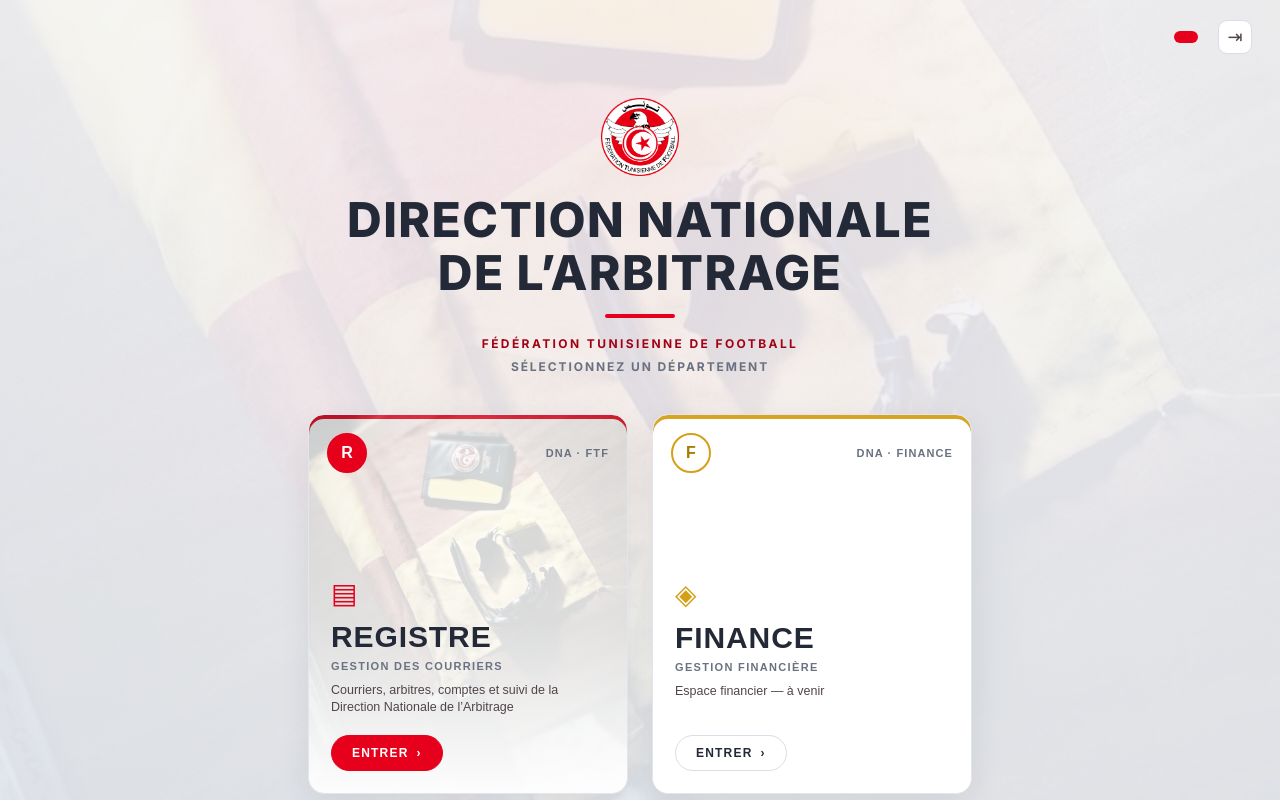
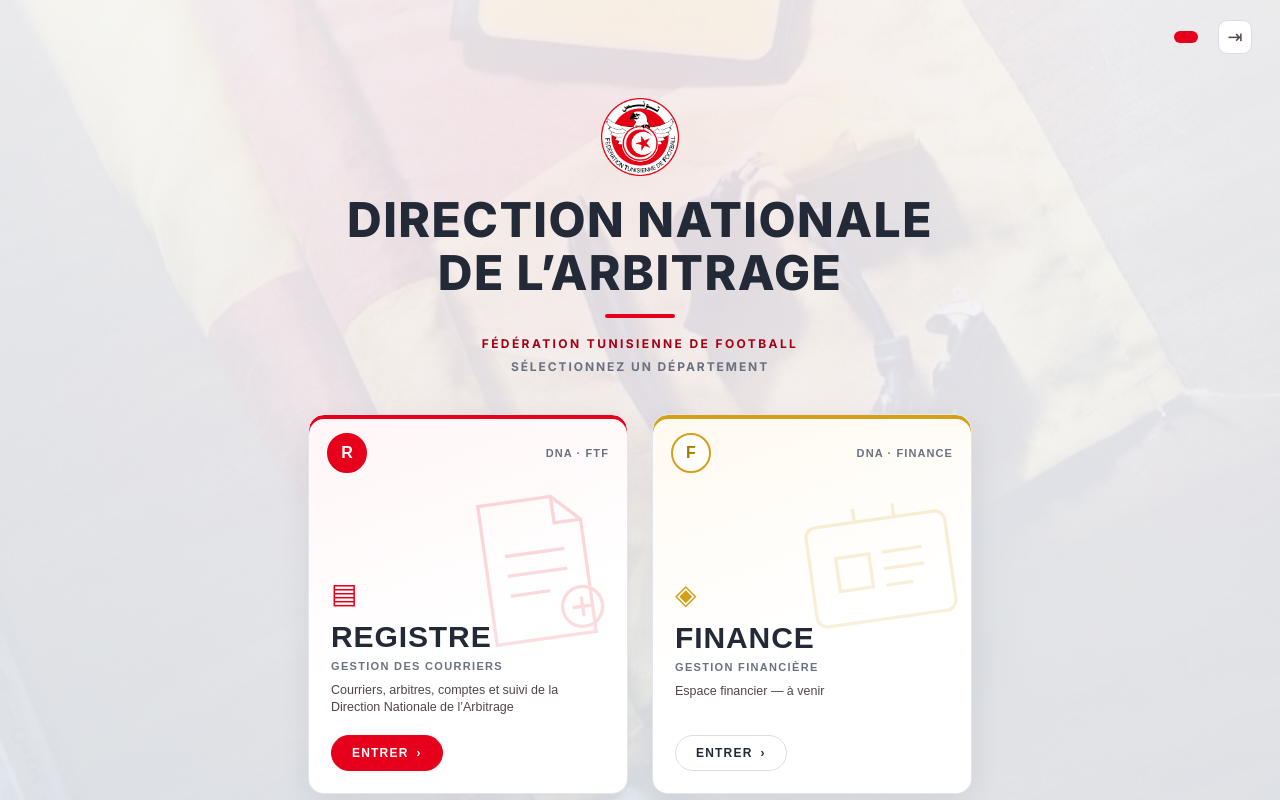
Before and after one commit to rayenbensalem123-cloud/DNA, a React (Vite) app in the folder client/: page /login in a window 1280 px wide. Built offline with nearby package versions, Linux system fonts and the light colour scheme.

Commit message:
Portal: cartes sans image sombre, motifs clairs adaptés (documents rouge / finance doré)

```diff
--- a/client/src/components/Portal.jsx
+++ b/client/src/components/Portal.jsx
@@ -10,7 +10,7 @@ export default function Portal({ onChoose }) {
       subtitle: 'GESTION DES COURRIERS',
       icon: '▤',
       badge: 'R',
-      image: true,
+      motif: 'documents',
       accent: 'red',
       description: 'Courriers, arbitres, comptes et suivi de la Direction Nationale de l’Arbitrage',
     },
@@ -20,7 +20,7 @@ export default function Portal({ onChoose }) {
       subtitle: 'GESTION FINANCIÈRE',
       icon: '◈',
       badge: 'F',
-      image: false,
+      motif: 'finance',
       accent: 'gold',
       description: 'Espace financier — à venir',
     },
@@ -47,10 +47,16 @@ export default function Portal({ onChoose }) {
             <button
               key={c.id}
               type="button"
-              className={`portal-card portal-card-${c.accent}${c.image ? ' portal-card-image' : ''}`}
+              className={`portal-card portal-card-${c.accent} portal-card-${c.motif}`}
               onClick={() => onChoose(c.id)}
             >
-              {c.image && <div className="portal-card-photo" />}
+              <div className="portal-card-motif" aria-hidden="true">
+                {c.motif === 'documents' ? (
+                  <svg viewBox="0 0 120 120" fill="none" stroke="currentColor" strokeWidth="2"><path d="M30 18h44l16 16v68H30z" rx="3"/><path d="M74 18v16h16"/><path d="M42 50h36M42 62h36M42 74h24"/><circle cx="84" cy="86" r="12"/><path d="M84 80v12M78 86h12"/></svg>
+                ) : (
+                  <svg viewBox="0 0 120 120" fill="none" stroke="currentColor" strokeWidth="2"><rect x="18" y="30" width="84" height="60" rx="6"/><path d="M34 50h20v20H34zM62 50h24M62 60h24M62 70h16"/><path d="M48 30v-8M72 30v-8"/></svg>
+                )}
+              </div>
               <div className="portal-card-shade" />
               <div className="portal-card-top">
                 <span className="portal-card-badge">{c.badge}</span>
--- a/client/src/styles.css
+++ b/client/src/styles.css
@@ -1645,8 +1645,14 @@ input:focus, select:focus, textarea:focus { outline: 2px solid #ffd3d8; outline-
 .portal-cards { display: flex; gap: 24px; margin-top: 40px; flex-wrap: wrap; justify-content: center; }
 .portal-card { position: relative; width: 320px; height: 380px; border-radius: 16px; overflow: hidden; border: 1px solid #e2e5ee; background: #fff; color: #232936; text-align: left; cursor: pointer; padding: 0; box-shadow: 0 10px 30px rgba(35,41,54,.08); transition: transform .2s ease, box-shadow .2s ease, border-color .2s ease; }
 .portal-card:hover { transform: translateY(-6px); border-color: var(--primary); box-shadow: 0 24px 50px rgba(35,41,54,.16); }
-.portal-card-image .portal-card-photo { position: absolute; inset: 0; background: url('/fond.jpg') center / cover no-repeat; filter: grayscale(.4); opacity: .22; }
-.portal-card-shade { position: absolute; inset: 0; background: linear-gradient(180deg, rgba(255,255,255,.05) 0%, rgba(255,255,255,.35) 55%, rgba(255,255,255,.96) 100%); }
+/* Motifs propres à chaque département (fond clair, pas d'image sombre) */
+.portal-card-motif { position: absolute; top: 54px; right: -10px; width: 200px; height: 200px; opacity: .12; transform: rotate(-8deg); pointer-events: none; }
+.portal-card-motif svg { width: 100%; height: 100%; }
+.portal-card-documents { background: linear-gradient(160deg, #fff5f6 0%, #ffffff 55%); }
+.portal-card-documents .portal-card-motif { color: var(--primary); opacity: .16; }
+.portal-card-finance { background: linear-gradient(160deg, #fffaf0 0%, #ffffff 55%); }
+.portal-card-finance .portal-card-motif { color: #d4a017; opacity: .18; }
+.portal-card-shade { position: absolute; inset: 0; background: linear-gradient(180deg, rgba(255,255,255,0) 0%, rgba(255,255,255,.15) 55%, rgba(255,255,255,.85) 100%); }
 .portal-card-red { box-shadow: inset 0 4px 0 var(--primary), 0 10px 30px rgba(35,41,54,.08); }
 .portal-card-gold { box-shadow: inset 0 4px 0 #d4a017, 0 10px 30px rgba(35,41,54,.08); }
 .portal-card-top { position: absolute; top: 0; left: 0; right: 0; display: flex; align-items: center; justify-content: space-between; padding: 18px; z-index: 2; }
```
